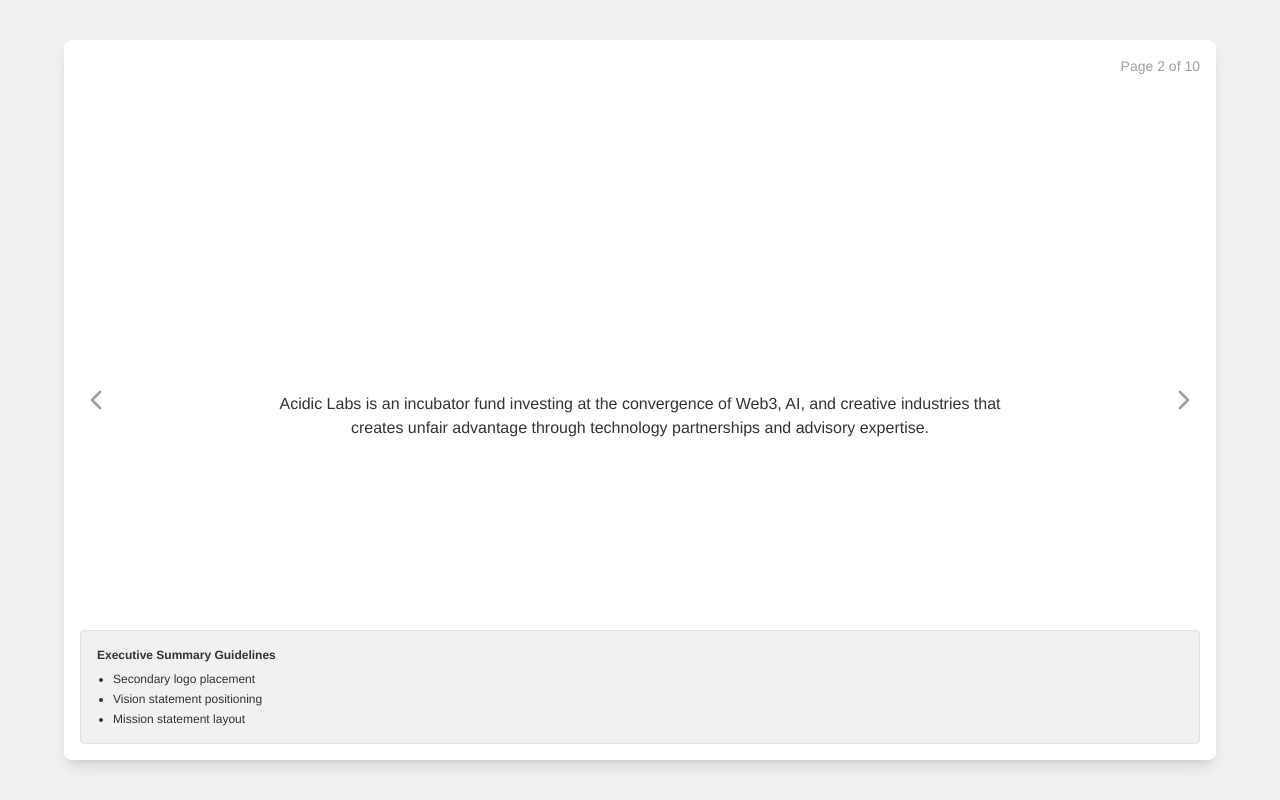
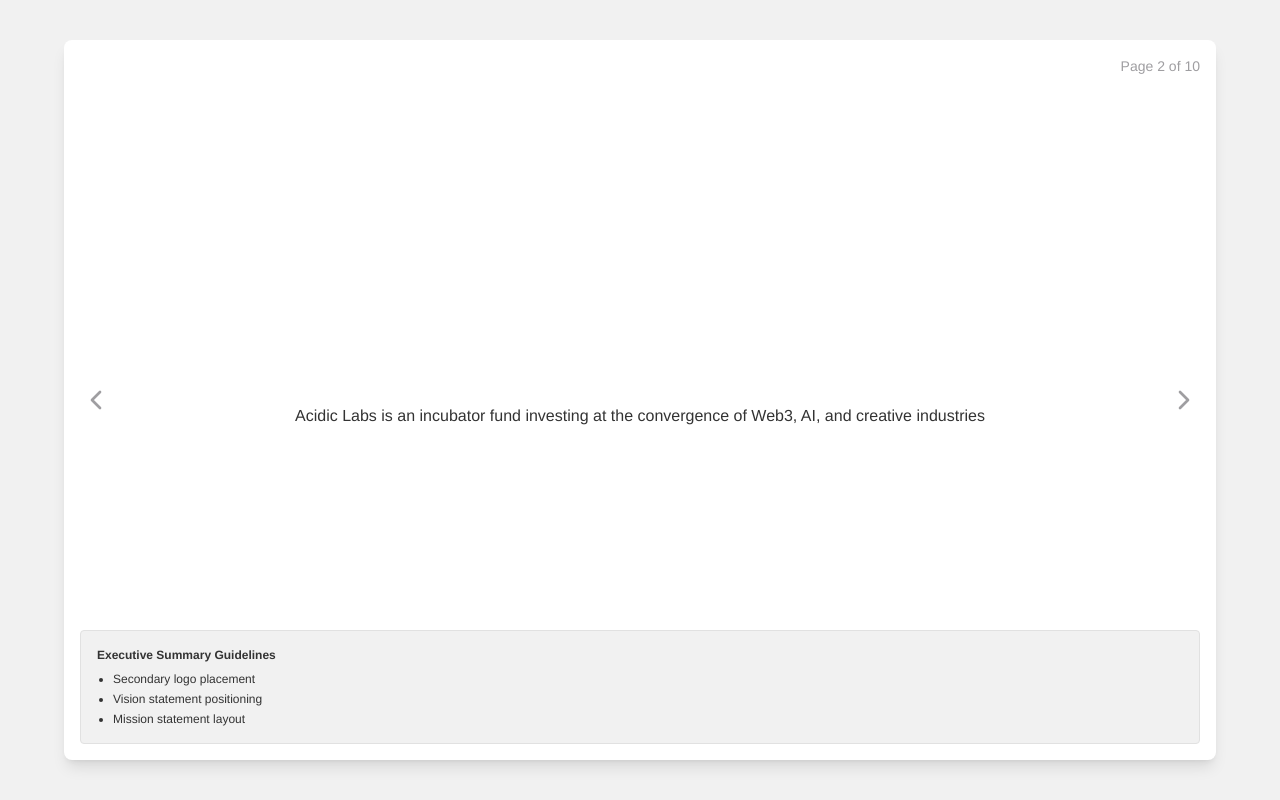
Before and after one commit to b1rdmania/investment-canvas-guide, a React (Vite) app: page / in a window 1280 px wide. Both pictures are taken after a click on the button 1184 px from the left and 400 px from the top of the page. Built offline with nearby package versions, Linux system fonts and the light colour scheme.

Commit message:
Add tagline to page 2
Updated the content of page 2 in the Index component to include the tagline "Acidic Labs is an incubator fund investing at the convergence of Web3, AI, and creative industries."
[skip gpt_engineer]

```diff
--- a/src/pages/Index.tsx
+++ b/src/pages/Index.tsx
@@ -15,7 +15,7 @@ const Pages = [
   // Page 2: Executive Summary
   <div key="2" className="space-y-8 flex flex-col items-center justify-center h-full">
     <p className="text-brand-dark max-w-3xl text-center mt-8 font-light">
-      Acidic Labs is an incubator fund investing at the convergence of Web3, AI, and creative industries that creates unfair advantage through technology partnerships and advisory expertise.
+      Acidic Labs is an incubator fund investing at the convergence of Web3, AI, and creative industries
     </p>
   </div>,
 
```
